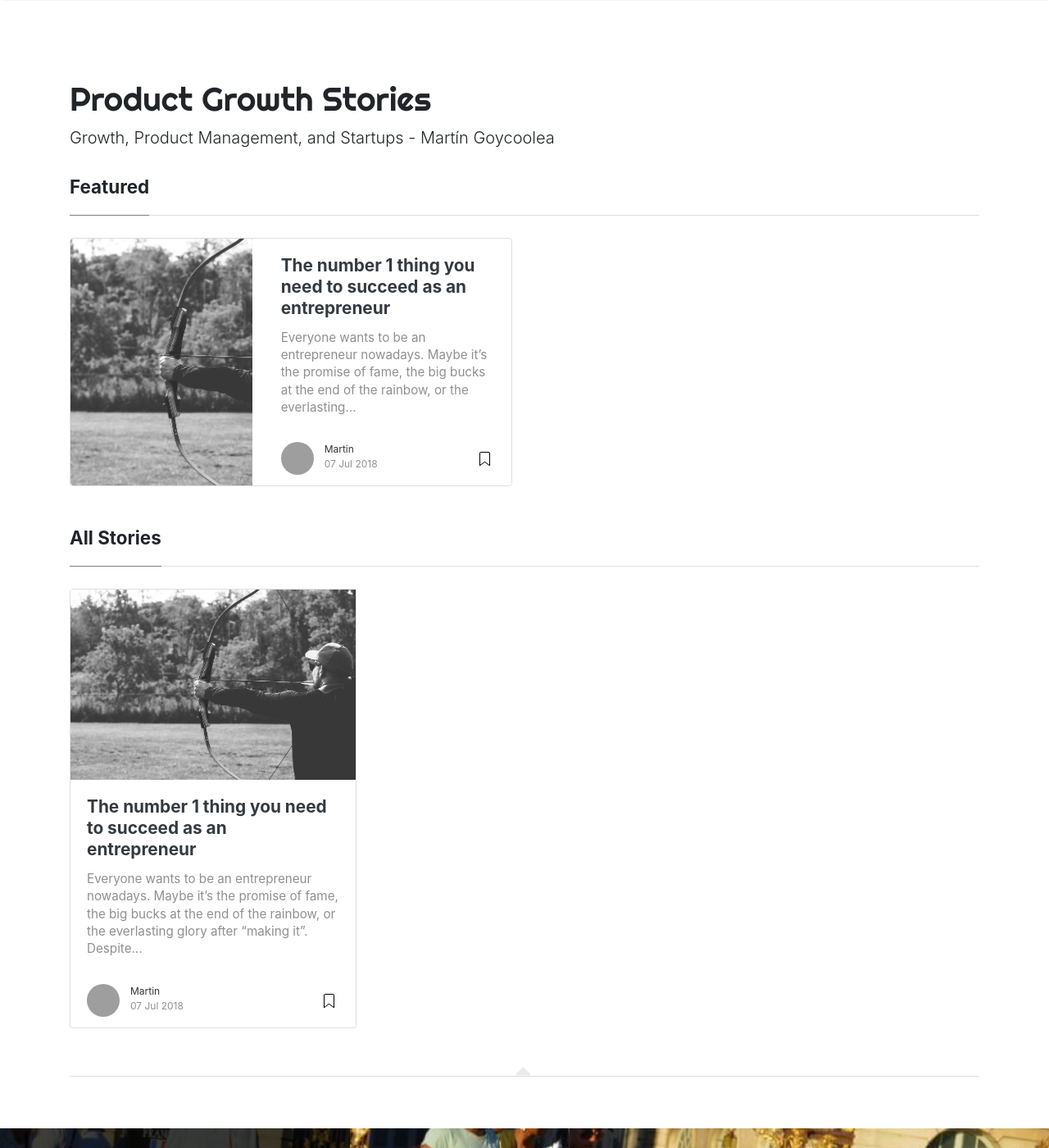
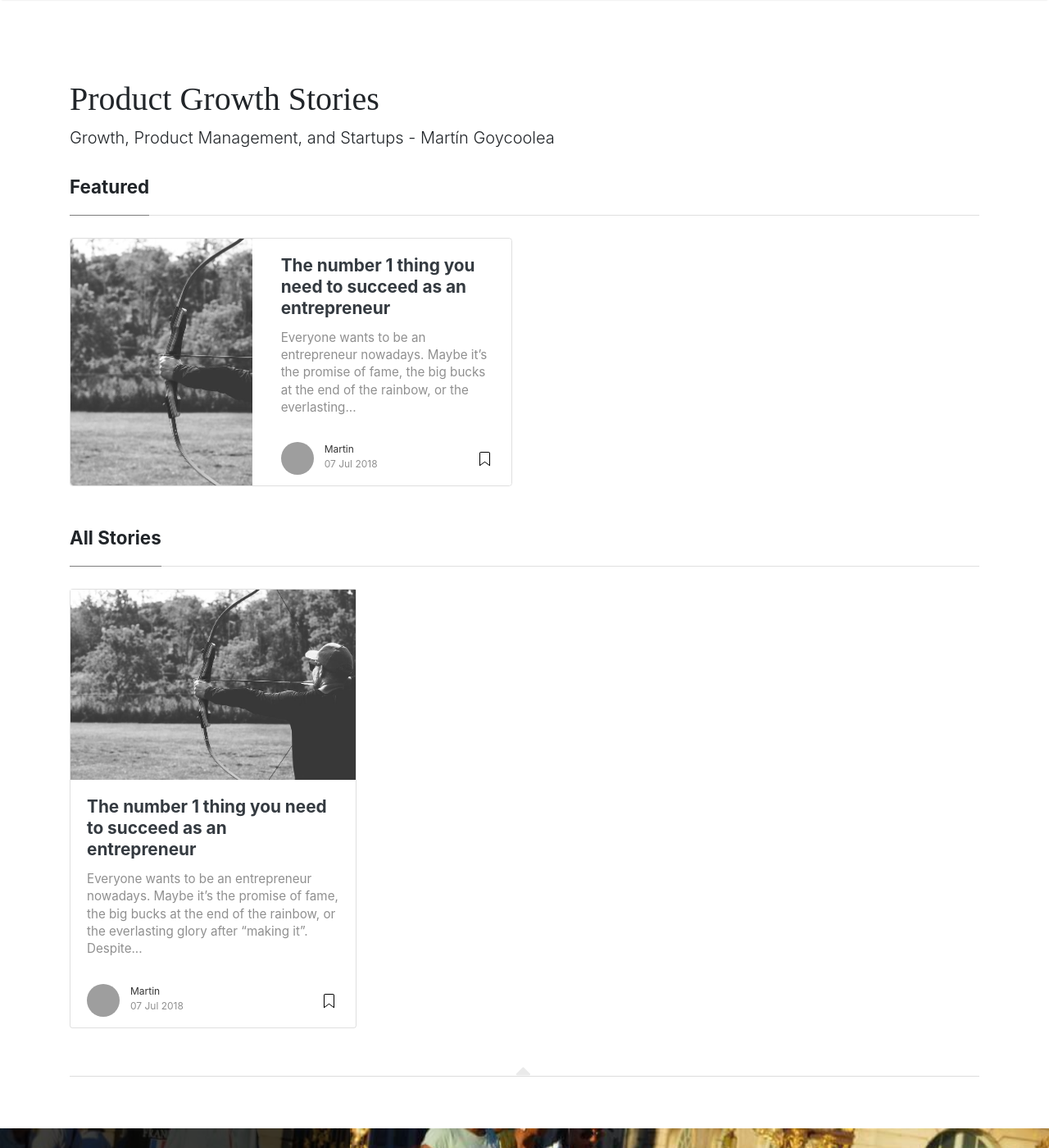
Before and after one commit to mgoycoolea/blog, a Jekyll site: the page built from index.html, in a window 1280 px wide and 1400 px high. Shown: the whole window at 82% size. Built offline with Jekyll 4.4.1, drawn with Linux system fonts in a browser that asks for light colours; nearby versions of some CDN libraries; some web fonts are replaced; the list of posts is cut into pages by our own code; comment, search, counter and statistics services are not loaded; grey boxes are pictures that could not be loaded.

Commit message:
Change Rightous for Futura.
Reads better, more in-line with brand.

```diff
--- a/_layouts/default.html
+++ b/_layouts/default.html
@@ -14,7 +14,7 @@
 
 <link rel="stylesheet" href="https://use.fontawesome.com/releases/v5.0.13/css/all.css" integrity="sha384-DNOHZ68U8hZfKXOrtjWvjxusGo9WQnrNx2sqG0tfsghAvtVlRW3tvkXWZh58N9jp" crossorigin="anonymous">
 
-<link href="https://fonts.googleapis.com/css?family=Righteous%7CMerriweather:300,300i,400,400i,700,700i" rel="stylesheet">
+<link href="https://fonts.googleapis.com/css?family=Futura%7CMerriweather:300,300i,400,400i,700,700i" rel="stylesheet">
 
 <link href="{{ site.baseurl }}/assets/css/screen.css" rel="stylesheet">
 
--- a/assets/css/screen.css
+++ b/assets/css/screen.css
@@ -223,7 +223,7 @@ License: https://www.wowthemes.net/freebies-license/
      margin-right:5px;
 }
  .mainheading h1.sitetitle {
-     font-family:Righteous;
+     font-family:Futura;
 }
  .mainheading h1.posttitle {
      font-weight:700;
```
